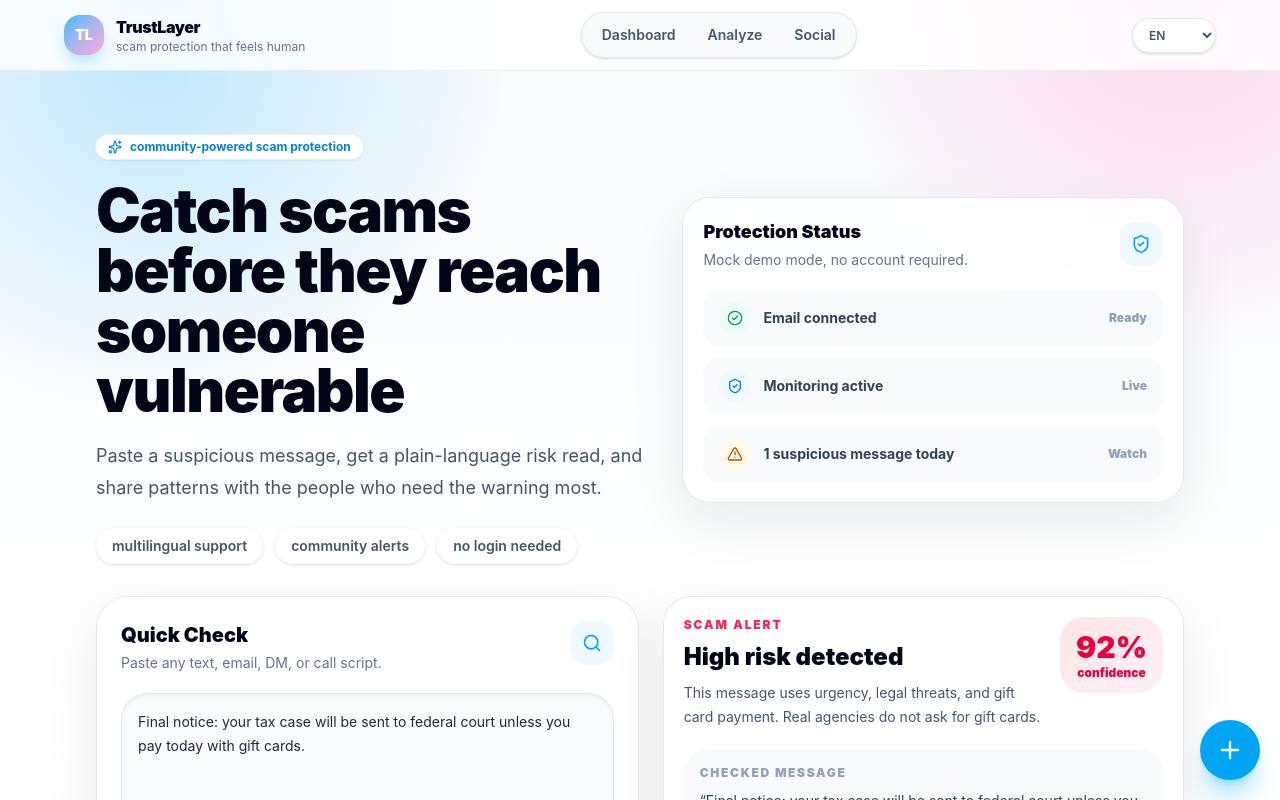
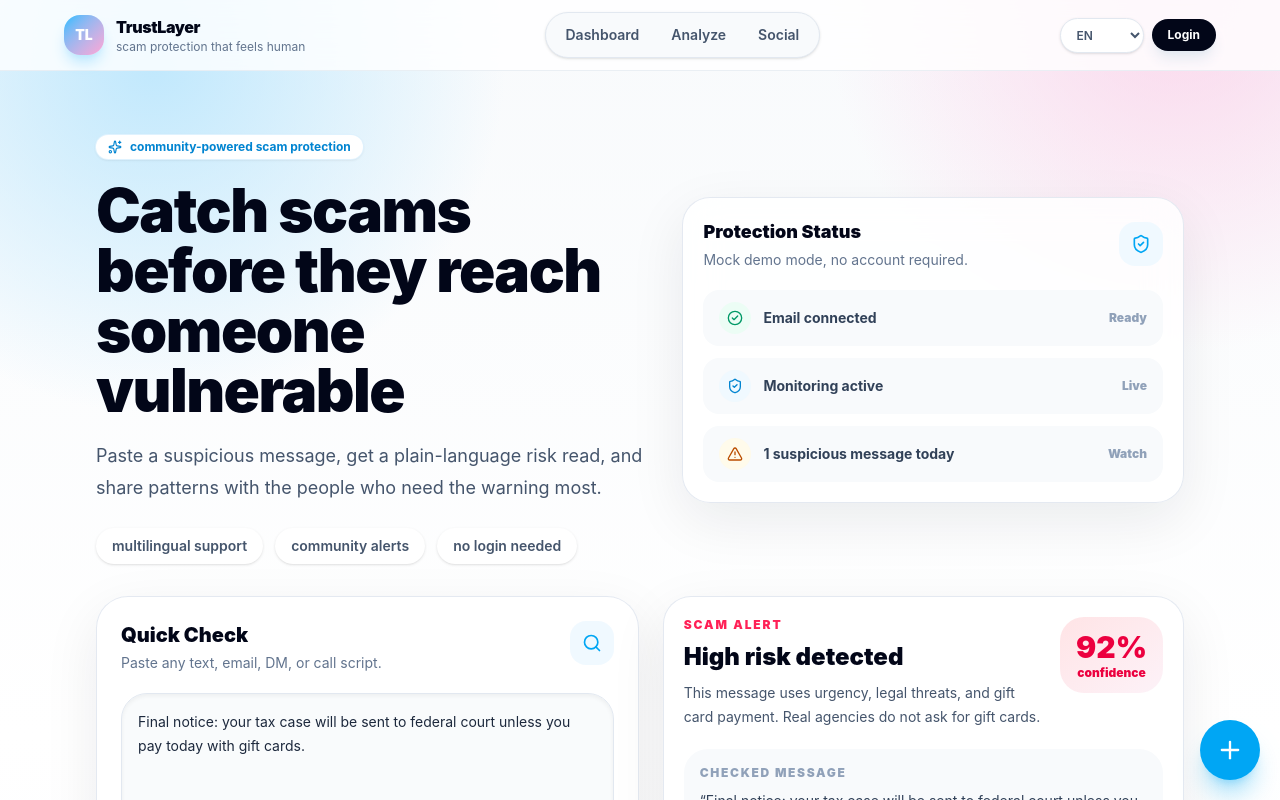
Before and after one commit to Shah-king/Hunter-Hacks, a Next.js app in the folder trust-layer/: page / in a window 1280 px wide. Shown: the top 800 px of the page. Built offline with nearby package versions, Linux system fonts and the light colour scheme.

Commit message:
Add demo login button to nav

```diff
--- a/trust-layer/app/layout.tsx
+++ b/trust-layer/app/layout.tsx
@@ -48,6 +48,9 @@ export default function RootLayout({ children }: { children: React.ReactNode })
                 <option value="bn">বাংলা</option>
                 <option value="ht">Kreyol</option>
               </select>
+              <Link href="/login" className="rounded-full bg-slate-950 px-4 py-2 text-xs font-bold text-white shadow-lg shadow-slate-200 transition hover:-translate-y-0.5 hover:bg-slate-800 active:scale-95">
+                Login
+              </Link>
             </div>
           </div>
         </header>
```
